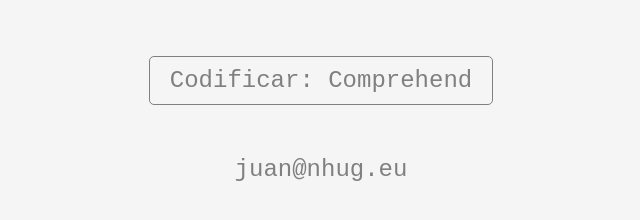
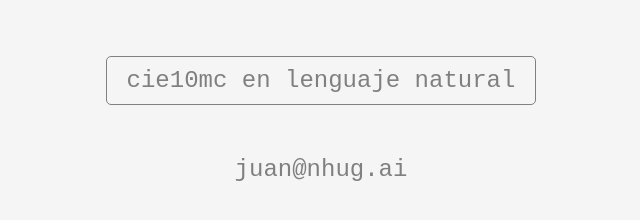
Before and after one commit to jmgomezco/jmgomezco.github.io, a plain HTML site: page index.html in a window 1280 px wide. Shown: the part 124-344 px from the top of the page, without its empty margins (319-959 px from the left). Drawn offline with Linux system fonts and the light colour scheme.

Commit message:
Update index.html

```diff
--- a/index.html
+++ b/index.html
@@ -11,13 +11,13 @@
   </div>
         <a href="https://cie10-forms.s3.us-east-1.amazonaws.com/texto_amazon.html" target="_blank" style="text-decoration: none;">
         <button style="padding: 10px 20px; font-size: 100%; font-family: 'Courier New', monospace; background-color: #f5f5f5; color: grey; border: 1px solid grey; border-radius: 5px; cursor: pointer;">
-          Codificar: Comprehend
+          cie10mc en lenguaje natural
         </button>
         </a>
   <div>
     <div>
     <br>
-    <p> juan@nhug.eu</p>
+    <p> juan@nhug.ai</p>
     </div>
 
   </body>
```
